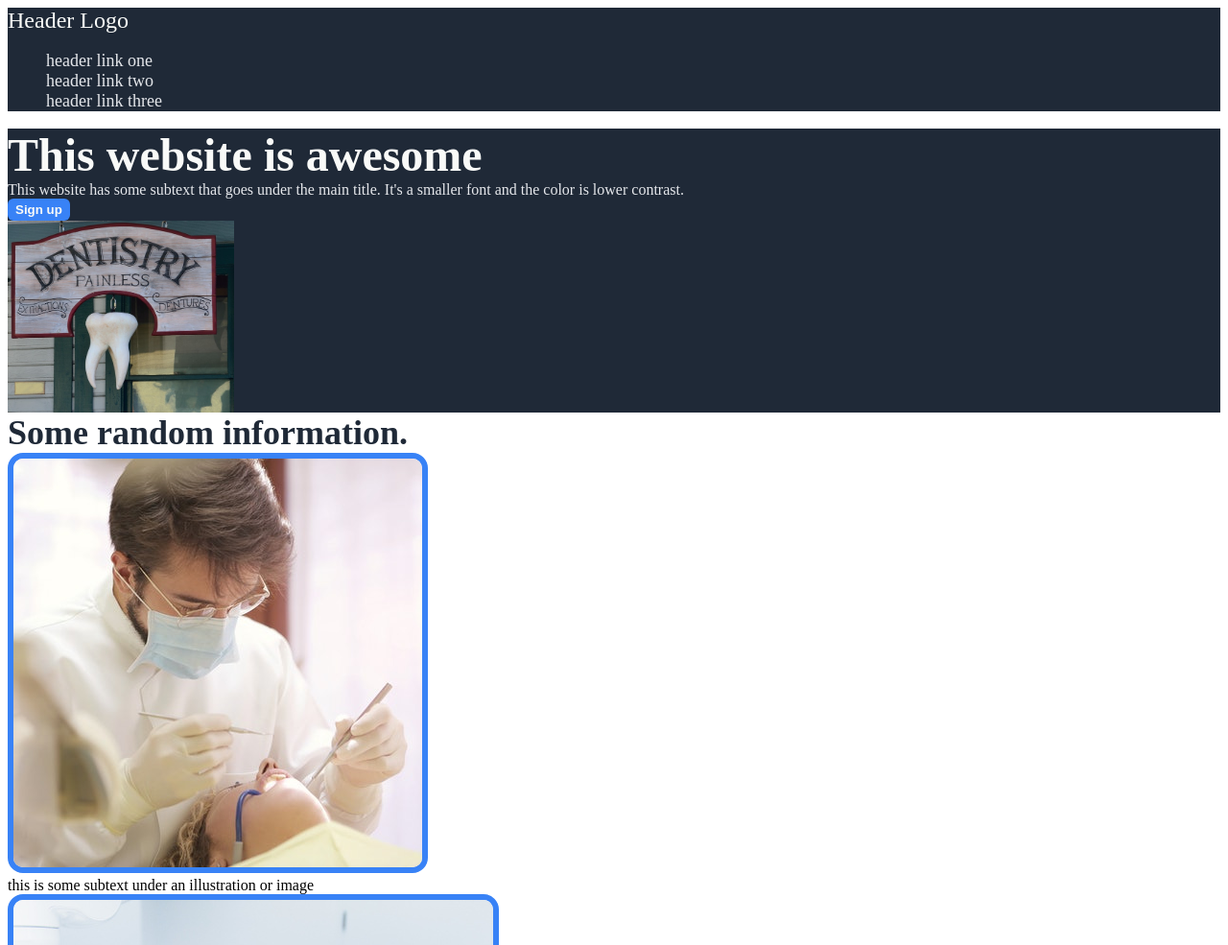
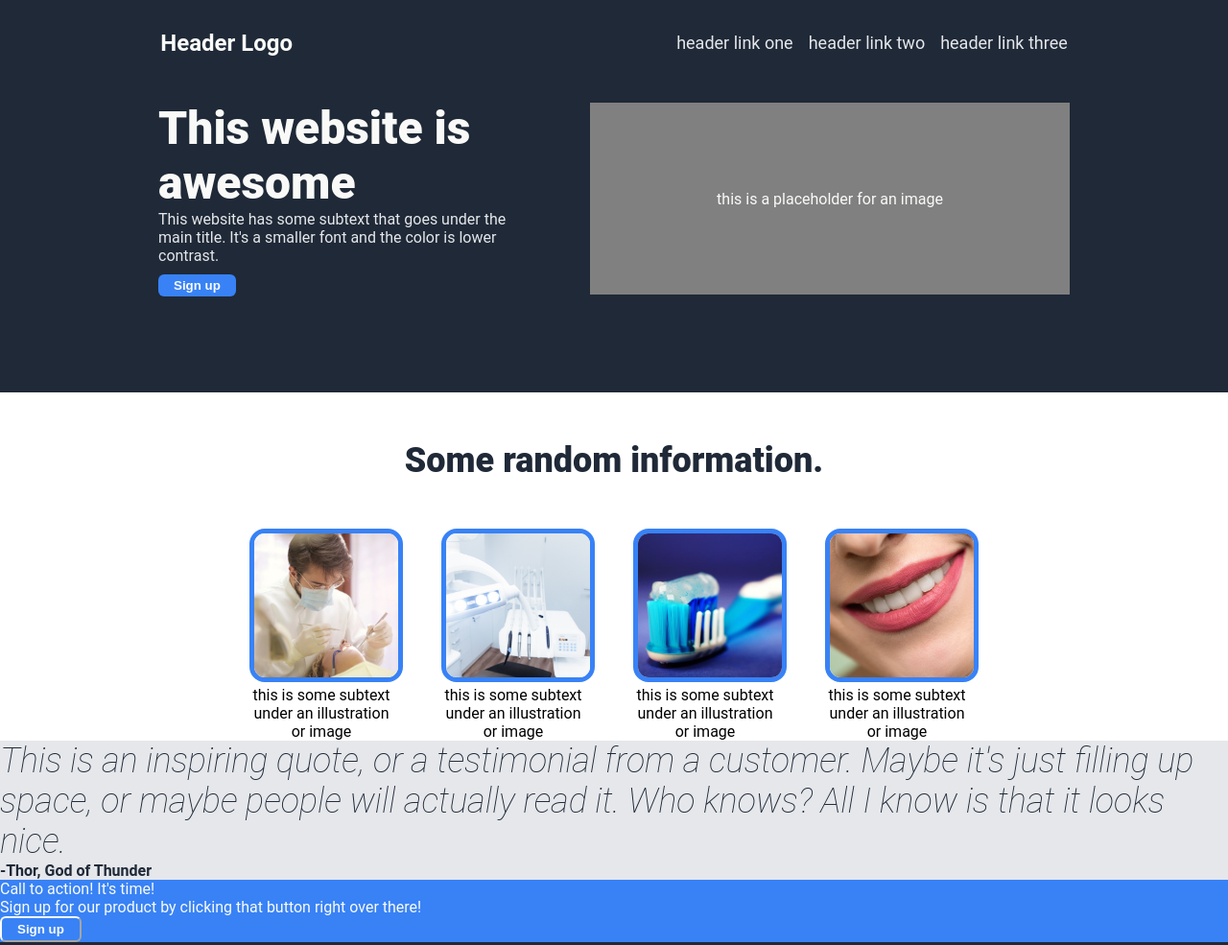
Before and after one commit to richintheflow/Landing-Page, a plain HTML site: page index.html in a window 1280 px wide. Shown: the top 985 px of the page at 96% size. Drawn offline with Linux system fonts and the light colour scheme.

Commit message:
Polish style.css, header, info1 and info2 parts
into Landing-Page/

```diff
--- a/index.html
+++ b/index.html
@@ -10,13 +10,11 @@
 
     <div class="header">
       <div class="logo">Header Logo</div>
-      <div class="headerlink">
-        <ul>
-          <li><a href="http://google.com">header link one</a></li>
-          <li><a href="http://google.com">header link two</a></li>
-          <li><a href="http://google.com">header link three</a></li>
-        </ul>
-      </div>
+      <ul>
+        <li><a href="http://google.com">header link one</a></li>
+        <li><a href="http://google.com">header link two</a></li>
+        <li><a href="http://google.com">header link three</a></li>
+      </ul>
     </div>
 
     <div class="info1">
@@ -27,9 +25,10 @@
       </div>
 
       <div class="right">
-        <div class="imginfo">
-          <img src="./pic/image-for-placeholder.jpg" alt="image_placeholder" />
+        <div class="placeholder">
+          <p>this is a placeholder for an image</p>
         </div>
+
       </div>
     </div>
 
--- a/style.css
+++ b/style.css
@@ -1,5 +1,8 @@
 body {
-
+  font-family: roboto;
+  display:flex;
+  flex-direction:column;
+  margin:0;
 }
 
 .header,
@@ -7,20 +10,38 @@ body {
 .footer {
   background-color:#1F2937;
   color:white;
+  padding:16px;
 }
 
 /* header */
+.header {
+  display:flex;
+  justify-content:center;
+  gap:360px;
+}
+
 .logo {
   font-size:24px;
   color:#F9FAF8;
-}
-
-.headerlink {
-  font-size:18px;
-  color:#E5E7EB;
+  font-weight:bold;
+  display:flex;
+  align-items:center;
 }
 
 /* info1 */
+.info1 {
+  display:flex;
+  align-items:center;
+  justify-content:center;
+  flex-direction:space-around;
+  gap:50px;
+  padding-bottom:100px;
+}
+
+.left {
+  width:400px;
+}
+
 .info1title {
   font-size:48px;
   color:#F9FAF8;
@@ -29,22 +50,46 @@ body {
 
 .subtxt1 {
   color:#E5E7EB;
+  margin-bottom:10px;
 }
 
-.imginfo {
+.placeholder {
+  color: #F9FAF8;
+  width: 500px;
   height: 200px;
-}
+  background-color: gray;
+  display:flex;
+  align-items:center;
+  justify-content:center;
+  }
 
 /*info 2*/
 .info2title {
   font-size:36px;
   color:#1F2937;
   font-weight:800;
+  text-align:center;
+  margin-top:50px;
+  margin-bottom:50px;
+}
+
+.containeritems {
+  display:flex;
+  justify-content:center;
+  text-align:center;
+  gap:40px;
 }
 
 .items img {
   border-radius: 16px;
-  border: 6px solid #3882F6;
+  border: 5px solid #3882F6;
+  width:150px;
+  height:auto;
+  gap:20px;
+}
+
+.text {
+  width:150px;
 }
 
 /* info3 */
@@ -78,11 +123,17 @@ img {
 a {
   text-decoration:none;
   color:#E5E7EB;
+  display:flex;
 }
 
 ul {
+  font-size:18px;
+  color:#E5E7EB;
   list-style:none;
+  display:flex;
+  gap:16px;
 }
+
 
 /* buttons */
 button {
@@ -90,8 +141,8 @@ button {
   color:#F9FAF8;
   font-weight: bold;
   border-radius: 6px;
-  padding-left: 8px;
-  padding-right: 8px;
+  padding-left: 16px;
+  padding-right: 16px;
   padding-top: 4px;
   padding-bottom: 4px;
 }
```
Also changed, not shown: pic/image-for-placeholder.jpg (deleted).
